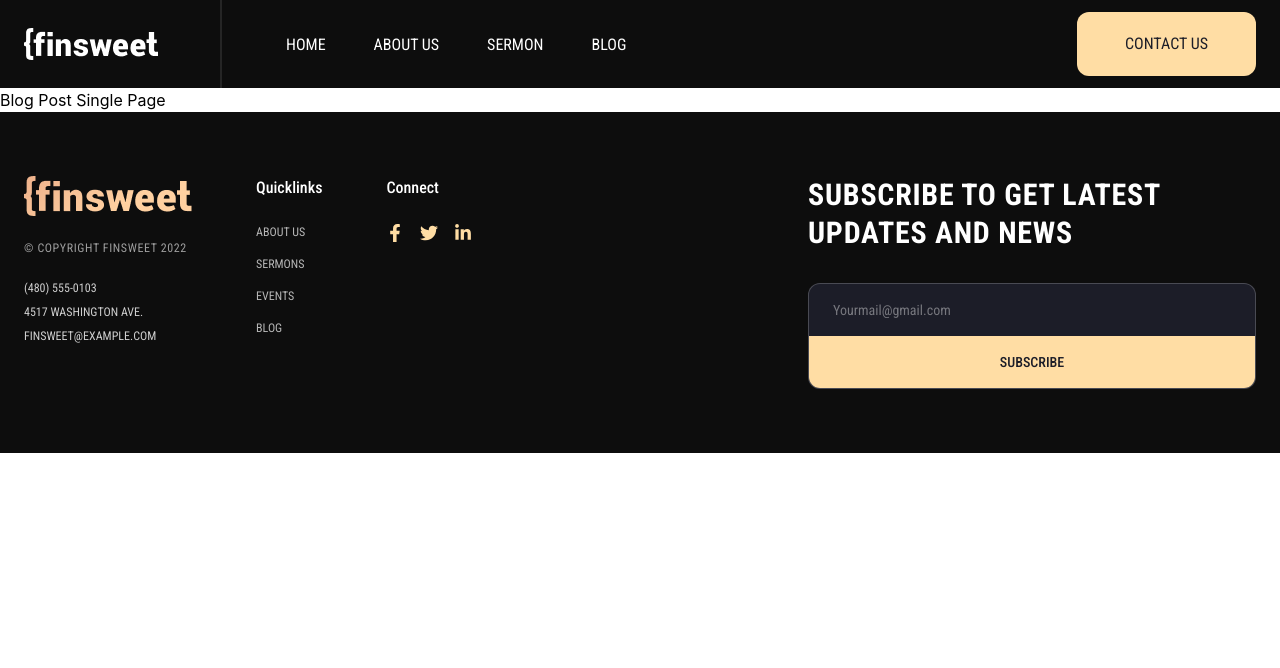
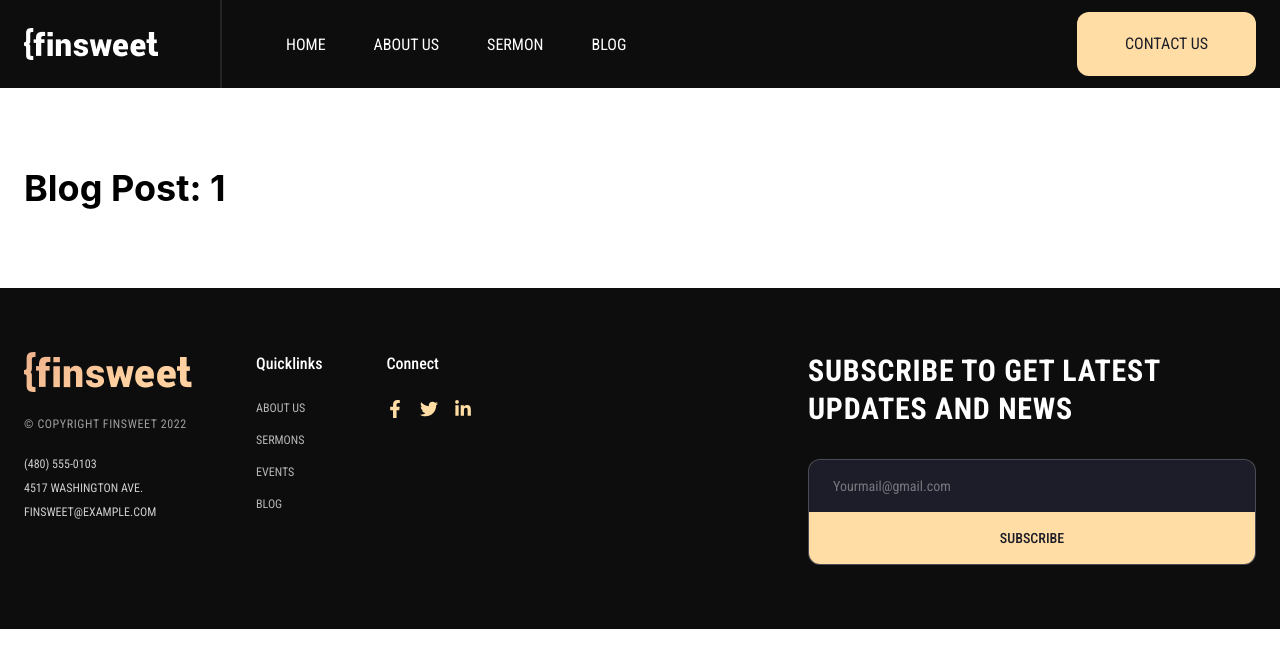
Before and after one commit to dev-mehedihassan/finsweet-tailwind, a React (Vite) app: page /blog/1 in a window 1280 px wide. Shown: the top 668 px of the page. Built offline with nearby package versions, Linux system fonts and the light colour scheme.

Commit message:
BlogSingleIndex blog page component  added

```diff
--- a/src/App.jsx
+++ b/src/App.jsx
@@ -3,6 +3,7 @@ import HomeIndex from "./pages/homepage/HomeIndex"
 import RootLayout from "./components/layouts/RootLayout";
 import ErrorPage from "./components/common/ErrorPage";
 import BlogIndex from "./pages/blog/BlogIndex";
+import BlogSingleIndex from "./pages/blogSingle/BlogSingleIndex";
 
 const routes = createRoutesFromElements(
   <Route element={<RootLayout />}>
@@ -10,7 +11,7 @@ const routes = createRoutesFromElements(
     <Route path="/about" element={"About Us Page"}  />
     <Route path="/sermon" element={"Sermon Page"}  />
     <Route path="/blog" element={<BlogIndex />}  />
-    <Route path="/blog/:slug" element={"Blog Post Single Page"} />
+    <Route path="/blog/:slug" element={<BlogSingleIndex />} />
     <Route path="*" element={<ErrorPage />}  />
   </Route>
 );
--- /dev/null
+++ b/src/pages/blogSingle/BlogSingleIndex.jsx
@@ -0,0 +1,18 @@
+import React from 'react'
+import Container from '../../components/common/Container'
+import { useParams } from 'react-router-dom';
+
+const BlogSingleIndex = () => {
+
+const {slug} = useParams();
+
+  return (
+    <div className='py-20'>
+        <Container>
+            <h1 className='text-4xl font-bold'>Blog Post: {slug}</h1>
+        </Container>
+    </div>
+  )
+}
+
+export default BlogSingleIndex
```
